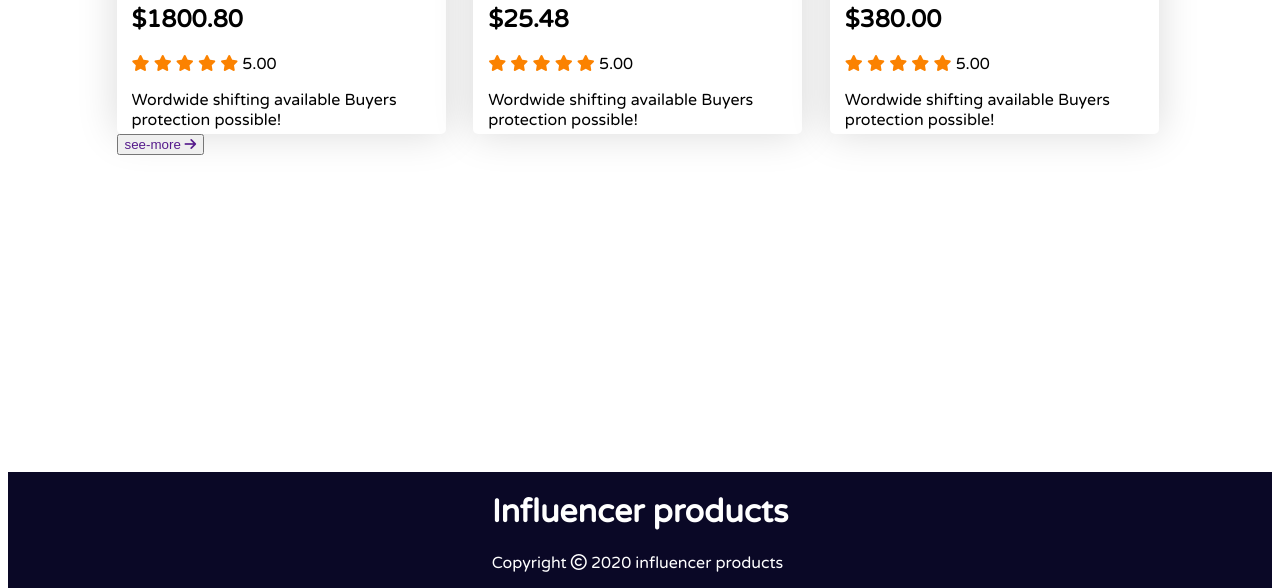
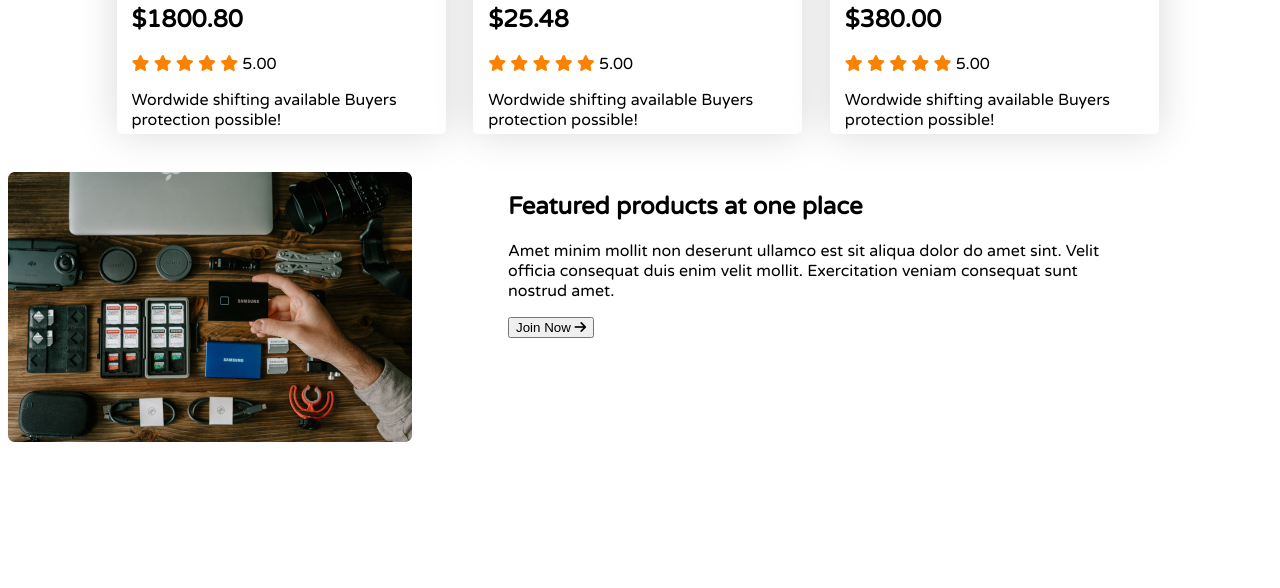
Before and after one commit to eyasin1/assainment-2, a plain HTML site: page index.html in a window 1280 px wide. Shown: the part 2000-2588 px from the top of the page. Drawn offline with Linux system fonts and the light colour scheme.

Commit message:
4th-commit

```diff
--- a/index.html
+++ b/index.html
@@ -376,6 +376,7 @@
 
 
                 </div>
+                <a class="button ancor-button" href="">see-more <i class="fas fa-arrow-right"></i></a>
 
 
 
@@ -386,18 +387,6 @@
 
             </div>
 
-            <div class="second-buttom">
-                <button><a class="button" href="">see-more <i class="fas fa-arrow-right"></i></a>
-
-                </button>
-            </div>
-
-
-
-
-
-
-        </section>
 
 
 
@@ -406,7 +395,38 @@
 
 
 
+
+        </section>
     </main>
+    <!---------------------------------
+
+bonuse-work
+
+-------------------------------- -->
+
+
+
+    <section class="lust-section">
+        <div class="main-lustsection">
+            <div class="img-gear">
+                <img src="images/gear.png" alt="">
+            </div>
+            <div class="gear-dtls">
+                <h2>Featured products at one place</h2>
+                <p>Amet minim mollit non deserunt ullamco est sit aliqua dolor do amet sint. Velit officia consequat
+                    duis enim velit mollit. Exercitation veniam consequat sunt nostrud amet.</p>
+                <button><a href=""></a>Join Now <i class="fas fa-arrow-right"></i></a> </button>
+
+            </div>
+        </div>
+    </section>
+
+
+
+    <!-------------------------------------
+
+        <footer></footer>
+    ------------------------------------ -->
     <footer>
         <div class="footer-all">
             <div class="all-section">
--- a/style.css
+++ b/style.css
@@ -7,6 +7,10 @@ font-family: 'Poppins', sans-serif;
 font-family: 'Roboto', sans-serif;
 font-family: 'Varela Round', sans-serif;
 }
+
+/*--------------------------------------------
+             body-digine
+--------------------------------------------- */
 main{
     display: grid;
     justify-content: center;
@@ -63,17 +67,14 @@ main{
 
     height: 44px;
     text-align: center;
-    text-si
+
 
 }
-
-
-
 /*-------------------
    populer-collection
 ---------------------*/
 .popular-collection{
-    background-color:#FFFFFF;
+    background-color:white;
     width: 1047px;
     height: 1663px;
 
@@ -117,15 +118,34 @@ main{
 .fa-star{
     color: #FB8200;
 }
-.second-buttom{
+.ancor-button{
     Width:99px;
     Height:24.01px;
     color: #E02C6D;
+    float: right;
+
 
 
 
 }
+/*--------------------------------
+bonuse-work
+-------------------------------------------- */
+.main-lustsection{
+    width: 1110px;
 
+    height: 270px;
+    display:grid;
+    grid-template-columns: 1fr 1fr;
+}
+.main-lustsection img{
+    width: 404px;
+    height: 270px;
+}
+.gear-dtls{
+    width: 610px;
+    height: 224px;
+}
 
 /*-------------------------------------
              footer
```
